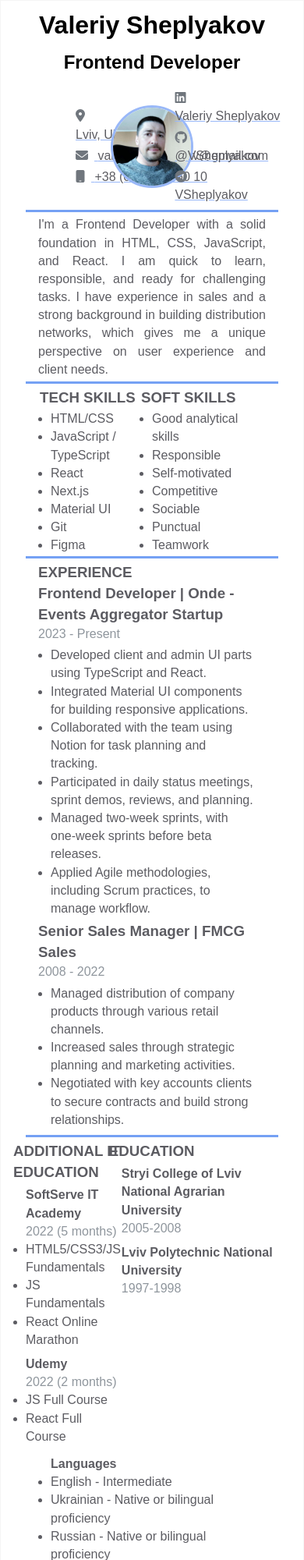
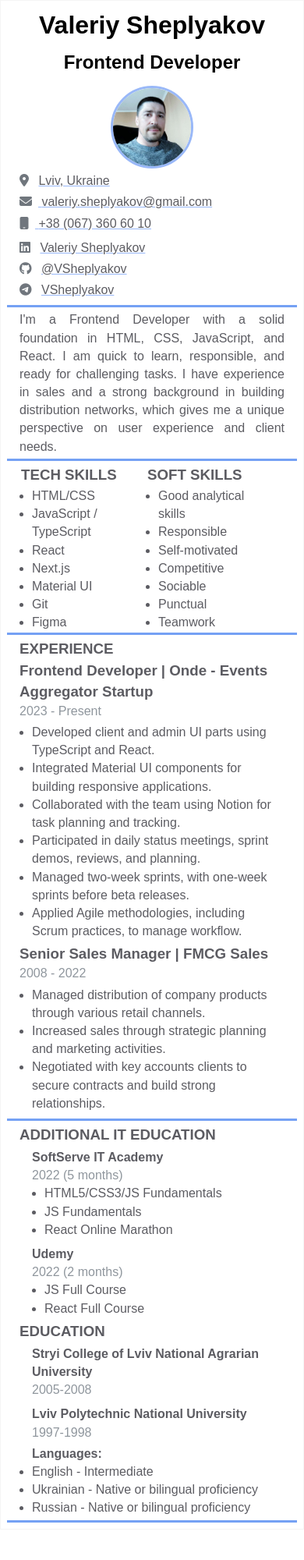
Before and after one commit to VSheplyakov/cv, a plain HTML site: page index.html in a window 390 px wide. Shown: the top 2000 px of the page at 78% size. After the commit the page ends 1961 px from the top, so only its background shows below. Drawn offline with Linux system fonts and the light colour scheme.

Commit message:
add mobile responsive

```diff
--- a/index.html
+++ b/index.html
@@ -17,7 +17,7 @@
           <h1 class="contact-info-title">Valeriy Sheplyakov</h1>
           <h2 class="contact-info-subtitle">Frontend Developer</h2>
           <div class="contact-info-container">
-            <div class="contact-info-items" style="width: 35%;">
+            <div class="contact-info-items location">
               <ul class="contact-info-items-link">
                 <li><i class="fa-solid fa-location-dot"></i>
                   <a href="https://goo.gl/maps/uDhKCsnhxjgpy1Hn8" rel="author" class="contact-info-link"
@@ -37,10 +37,10 @@
                 </li>
               </ul>
             </div>
-            <div class="contact-info-items" style="width: 30%; align-items: center;">
+            <div class="contact-info-items avatar">
               <img class="contact-info-avatar" src="assets/avatar.jpg" alt="avatar" />
             </div>
-            <div class="contact-info-items" style="width: 35%;">
+            <div class="contact-info-items social">
               <ul class="contact-info-items-link">
                 <li>
                   <i class="fa-brands fa-linkedin"></i>
@@ -178,15 +178,16 @@
                 <h4>Lviv Polytechnic National University</h4>
                 <p>1997-1998</p>
               </div>
+              <div class="languages">
+                <h4>Languages:</h4>
+                <ul>
+                  <li>English - Intermediate</li>
+                  <li>Ukrainian - Native or bilingual proficiency</li>
+                  <li>Russian - Native or bilingual proficiency</li>
+                </ul>
             </div>
           </div>
-          <div class="languages">
-            <h4>Languages</h4>
-            <ul>
-              <li>English - Intermediate</li>
-              <li>Ukrainian - Native or bilingual proficiency</li>
-              <li>Russian - Native or bilingual proficiency</li>
-            </ul>
+
           </div>
         </div>
       </div>
--- a/styles.css
+++ b/styles.css
@@ -35,14 +35,18 @@ body {
   padding-bottom: 8px;
 }
 .contact-info-container {
-  display: flex;
-  justify-content: space-between;
+  display: grid;
+  grid-template-columns: repeat(3, 1fr);
+  grid-template-rows: 1fr;
+  padding: 4px 16px;
   align-items: center;
-  padding: 4px 64px;
 }
 .contact-info-items {
   display: flex;
   flex-direction: column;
+}
+.contact-info-avatar {
+  align-self: center;
 }
 
 .contact-info-link {
@@ -114,28 +118,59 @@ body {
 
 .education {
   display: flex;
-  justify-content: space-around;
-  padding: 4px 0;
+  /* justify-content: space-around; */
+  padding: 4px 16px;
   color: var(--secondary-text-color);
+}
+.additional-education,
+.base-education {
+  width: 50%;
 }
 
 .additional-education h3,
 .base-education h3 {
   text-transform: uppercase;
-  margin: 0 -16px;
+  /* margin: 0 -16px; */
 }
 
 .additional-education-box,
 .base-education-box {
-  padding: 4px 0;
+  padding: 4px 16px;
 }
-
+.additional-education-box > ul {
+  padding: 0 16px;
+}
 .additional-education-box p,
 .base-education-box p {
   color: var(--durability-text-color);
 }
 
 .languages {
-  padding: 4px 32px;
   color: var(--secondary-text-color);
+  padding: 0 16px;
 }
+
+@media (max-width: 600px) {
+  .container {
+    padding: 0 8px;
+  }
+  .contact-info-container {
+    grid-template-columns: 1fr;
+    grid-template-rows: repeat(3fr);
+  }
+  .avatar {
+    grid-area: 1/1/2/2;
+  }
+  .education {
+    flex-direction: column;
+    /* margin: 0 16px; */
+    /* width: 100%; */
+  }
+  .additional-education,
+  .base-education {
+    width: 100%;
+  }
+  .skills-wrapper {
+    gap: 16px;
+  }
+}
```
